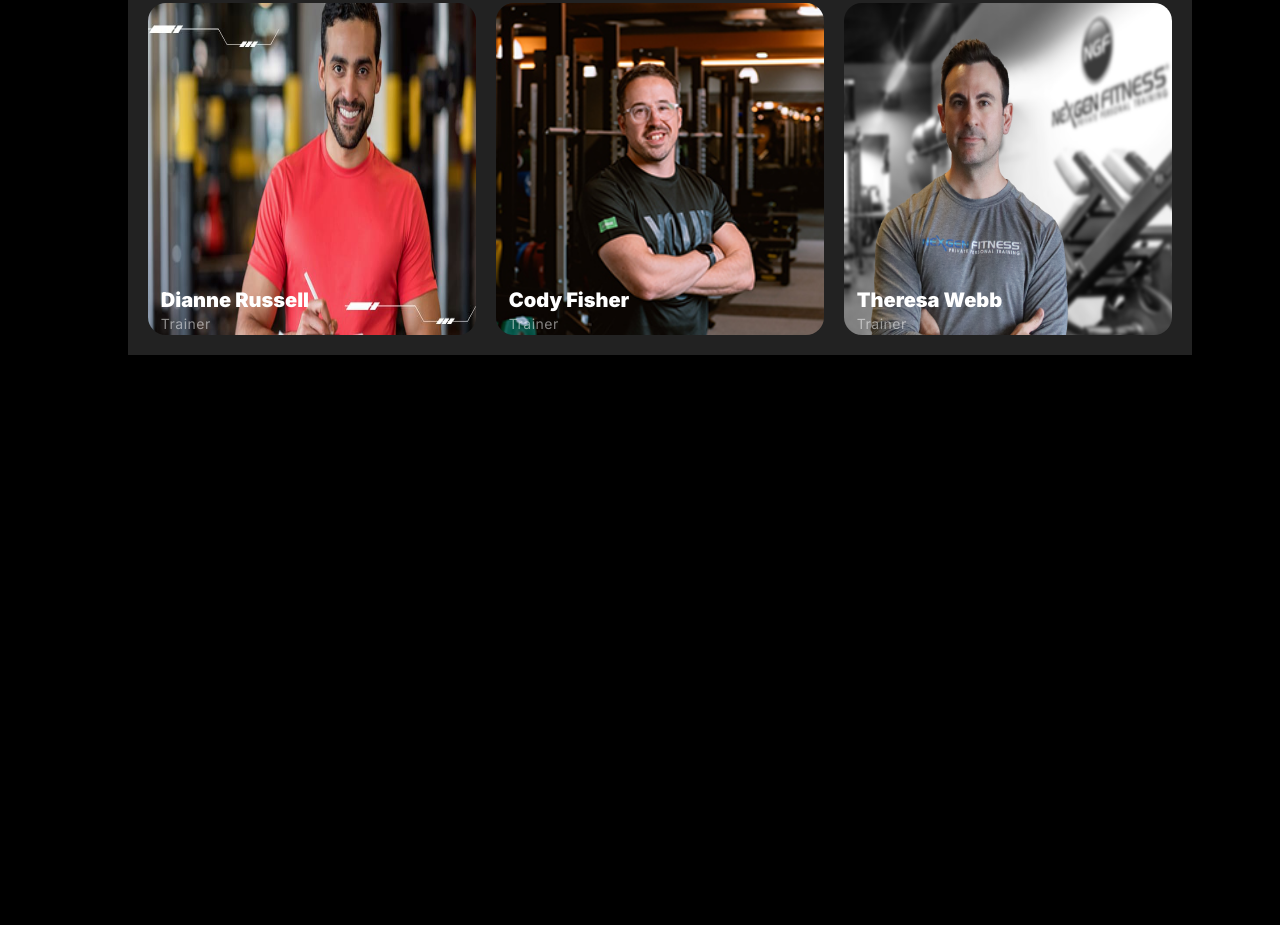
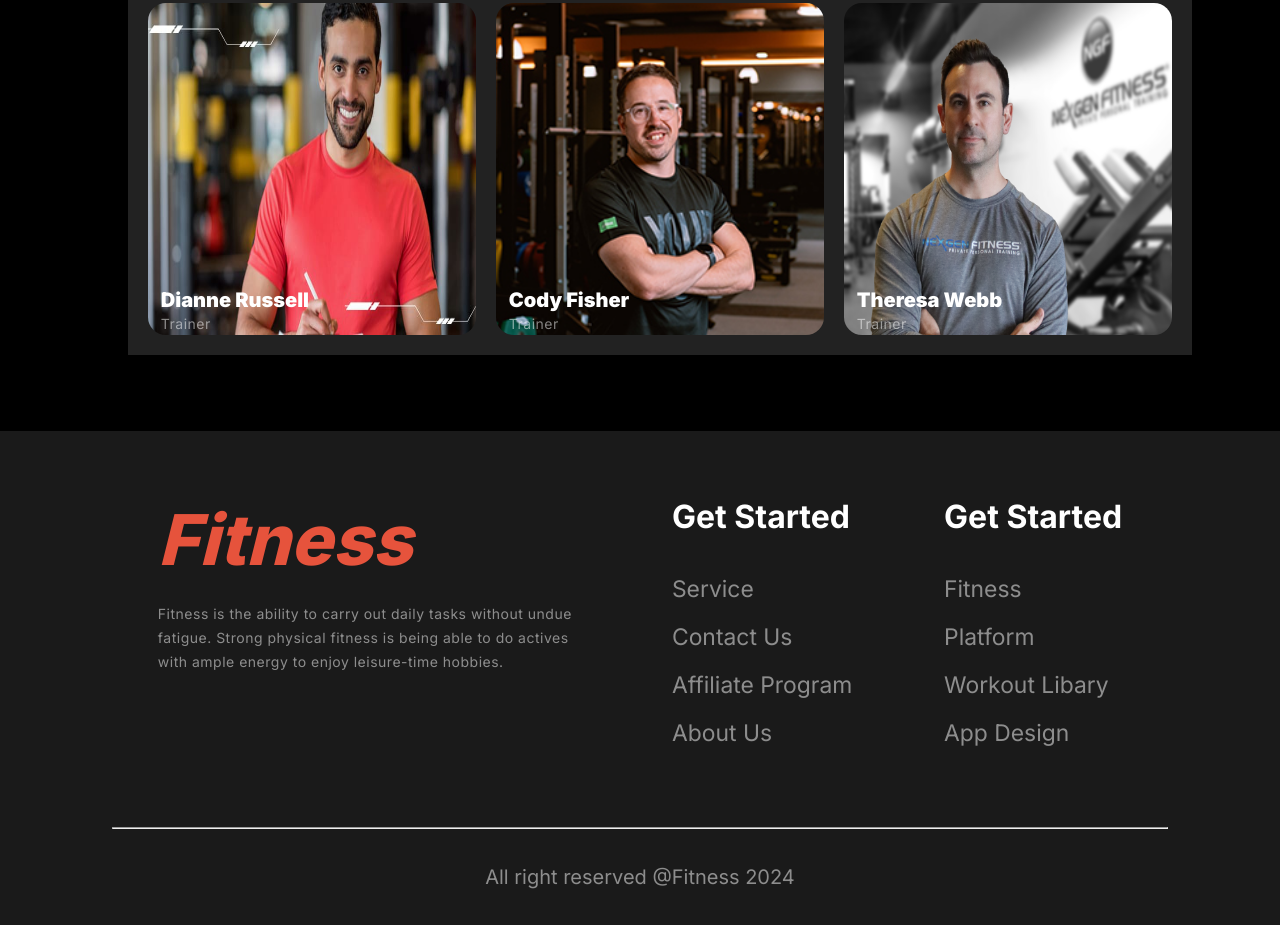
Before and after one commit to SohelRihan/ph-second-assignment, a plain HTML site: page index.html in a window 1280 px wide. Shown: the part 3138-4063 px from the top of the page. Before the commit the page ends 3493 px from the top, so only its background shows below. Drawn offline with Linux system fonts and the light colour scheme.

Commit message:
added footer portion

```diff
--- a/index.html
+++ b/index.html
@@ -216,6 +216,29 @@
               </section>
               <!-- end trainer section -->
     </main>
-    <footer></footer>
+    <footer>
+       <div class="main-footer">
+        <div class="footer-title-section">
+            <h2 class="footer-title">Fitness</h2>
+            <p class="primary-text"> Fitness is the ability to carry out daily tasks without undue fatigue. Strong physical fitness is being able to do actives with ample energy to enjoy leisure-time hobbies.</p>
+        </div>
+            <div>
+                <h6 class="lower-heading">Get Started</h6>
+                <a class="lower-anchor" href="">Service</a><br> <br>
+                <a class="lower-anchor" href="">Contact Us</a><br> <br>
+                <a class="lower-anchor" href="">Affiliate Program</a><br> <br>
+                <a class="lower-anchor" href="">About Us</a>
+            </div>
+            <div>
+                <h6 class="lower-heading">Get Started</h6>
+                <a class="lower-anchor" href="">Fitness</a><br> <br>
+                <a class="lower-anchor" href="">Platform</a><br> <br>
+                <a class="lower-anchor" href="">Workout Libary</a><br> <br>
+                <a class="lower-anchor" href="">App Design</a>
+            </div>
+       </div>
+       <hr>
+       <p class="footer-tag">All right reserved @Fitness 2024</p>
+    </footer>
 </body>
 </html>
--- a/styles/style.css
+++ b/styles/style.css
@@ -459,3 +459,50 @@
       font-weight: 900;
       color: rgba(255, 255, 255, 1);
     }
+
+    /* Footer styles */
+
+    footer{
+      margin-top: 4.75rem;
+      padding: 4.125rem 7rem 2.25rem 7rem;
+      background-color: rgba(255, 255, 255, 0.1);
+      height: auto;
+    }
+    .footer-title-section{
+      width: 40%;
+      /* margin-left: 5%;
+      margin-right: 35%; */
+    }
+     .main-footer{
+      display: flex;
+      justify-content: space-around;
+      margin-bottom: 5rem;
+
+     }
+    .footer-title{
+      font-size: 4.375rem;
+      font-weight: 800;
+      font-style: italic;
+      color: rgba(230, 83, 60, 1);
+      margin-bottom: 1.25rem;
+    }
+    .lower-heading{
+      font-weight: 700;
+      font-size: 2rem;
+      color: rgba(255, 255, 255, 1);
+      margin-bottom: 2.4375rem;
+  }
+    .lower-anchor{
+      font-size: 1.43rem;
+      font-weight: 400;
+      color:rgba(255, 255, 255, 0.5);
+      text-decoration: none;
+    }
+    .footer-tag{
+      font-size: 1.25rem;
+      font-weight: 400;
+      color: rgba(255, 255, 255, 0.5);
+      text-align: center;
+      margin-top: 2.25rem;
+      /* margin-bottom: 2.25rem; */
+    }
```
